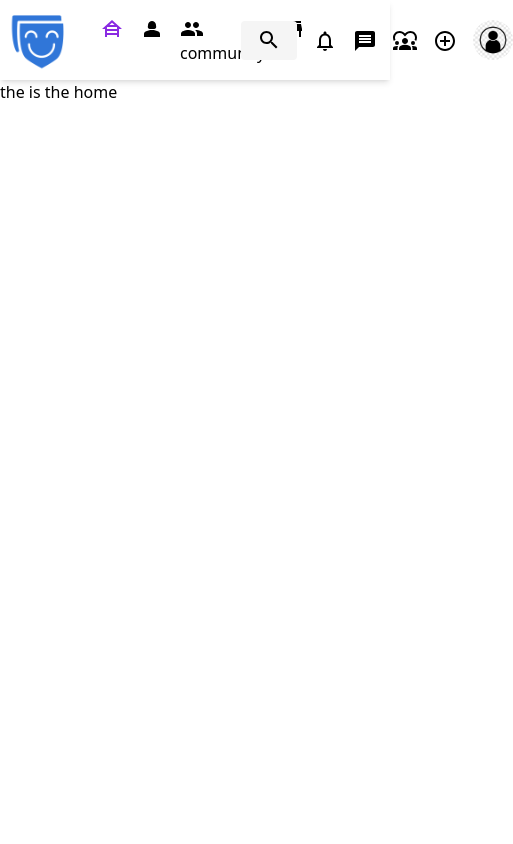
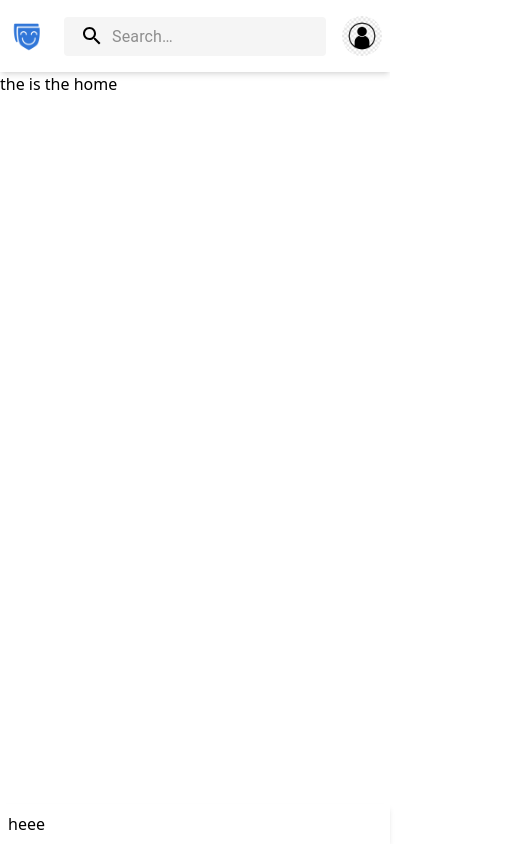
Before and after one commit to nceedee/nectto-userside, a Next.js app: page / in a window 390 px wide. Shown: the whole page, 513 px wide, since content can reach past the window. Built offline with nearby package versions, Linux system fonts and the light colour scheme.

Commit message:
working on the mobile header

```diff
--- a/components/Header/AppLogo/AppLogo.tsx
+++ b/components/Header/AppLogo/AppLogo.tsx
@@ -1,12 +1,18 @@
 import Image from "next/image";
 
-export const AppLogo = () => {
+export const AppLogo = ({
+  width,
+  height,
+}: {
+  width: number;
+  height: number;
+}) => {
   return (
     <Image
       src="/images/logo_only_nectTo.png"
       alt="necto logo"
-      width={80}
-      height={80}
+      width={width}
+      height={height}
     />
   );
 };
--- a/components/Header/Header.tsx
+++ b/components/Header/Header.tsx
@@ -1,4 +1,3 @@
-
 import * as React from "react";
 import { useState } from "react";
 import { AppLogo } from "./AppLogo/AppLogo";
@@ -18,7 +17,7 @@ export const Header: React.FC<HeaderProps> = () => {
 
   return (
     <header
-      className={`bg-primary shadow-md sticky w-full left-0 top-0 ${
+      className={`bg-primary shadow-md sticky w-full right-0 top-0 ${
         isSearchFocused ? "search-focused" : ""
       }`}
     >
@@ -28,7 +27,7 @@ export const Header: React.FC<HeaderProps> = () => {
             isSearchFocused ? "hidden" : ""
           }`}
         >
-          <AppLogo />
+          <AppLogo height={70} width={70} />
           <IconMenusLeft />
         </div>
         <div>
--- /dev/null
+++ b/components/Header/MobileHeader/BottomHeader/BottomHeader.tsx
@@ -0,0 +1,7 @@
+export const BottomHeader = () => {
+  return (
+    <header className="bg-primary shadow-md fixed p-2 w-full  bottom-0">
+      heee
+    </header>
+  );
+};
--- /dev/null
+++ b/components/Header/MobileHeader/TopHeade/TopHeader.tsx
@@ -0,0 +1,20 @@
+import { useState } from "react";
+import { AppLogo } from "../../AppLogo/AppLogo";
+import { Search } from "../../Search/Search";
+import { Profile } from "@/components/Global/Profile/Profile";
+
+export const TopHeader = () => {
+  const [isSearchFocused, setIsSearchFocused] = useState<boolean>(true);
+
+  const handleSearchFocusChange = (focused: boolean) => {
+    setIsSearchFocused(focused);
+  };
+
+  return (
+    <header className="bg-primary shadow-md sticky p-2 w-full right-0 top-0 flex items-center">
+      <AppLogo height={40} width={40} />
+          <Search onFocusChange={handleSearchFocusChange} />
+          <Profile/>
+    </header>
+  );
+};
--- a/components/Header/Search/Search.tsx
+++ b/components/Header/Search/Search.tsx
@@ -73,11 +73,7 @@ export const Search: React.FC<ISearchProps> = ({ onFocusChange }) => {
           onFocus={handleFocus}
           onBlur={handleBlur}
         />
-        {isFocused && (
-          <div className="absolute inset-y-0 right-0 pr-2 flex items-center">
-            <EastIcon  />
-          </div>
-        )}
+
       </SearchSide>
     </Toolbar>
   );
--- a/pages/_app.tsx
+++ b/pages/_app.tsx
@@ -1,16 +1,71 @@
+// import { Header } from "@/components/Header/Header";
+// import "@/styles/globals.css";
+// import type { AppProps } from "next/app";
+// import { Fragment } from "react";
+
+// const App = ({ Component, pageProps }: AppProps) => {
+//   return (
+//     <div>
+//       <Header />
+//       <div className="m-auto h-full w-full  max-w-7xl">
+//         <Component {...pageProps} />
+//       </div>
+//     </div>
+//   );
+// };
+// export default App;
+
 import { Header } from "@/components/Header/Header";
 import "@/styles/globals.css";
 import type { AppProps } from "next/app";
-import { Fragment } from "react";
+import { Fragment, useEffect, useState } from "react";
+import { TopHeader } from "@/components/Header/MobileHeader/TopHeade/TopHeader";
+import { BottomHeader } from "@/components/Header/MobileHeader/BottomHeader/BottomHeader";
+const App = ({ Component, pageProps }: AppProps) => {
+  // Define a breakpoint for mobile screens (adjust as needed)
+  const MOBILE_BREAKPOINT = 991; // For example, consider screens with width <= 768px as mobile
 
-const App = ({ Component, pageProps }: AppProps) => {
+  // Initialize state to track whether it's a mobile screen or not
+  const [isMobile, setIsMobile] = useState(false);
+
+  useEffect(() => {
+    // Function to check if the screen width is less than or equal to the mobile breakpoint
+    const checkIsMobile = () => {
+      setIsMobile(window.innerWidth <= MOBILE_BREAKPOINT);
+    };
+
+    // Initial check
+    checkIsMobile();
+
+    // Listen for window resize events and update the state accordingly
+    window.addEventListener("resize", checkIsMobile);
+
+    // Clean up the event listener on component unmount
+    return () => {
+      window.removeEventListener("resize", checkIsMobile);
+    };
+  }, []); // Empty dependency array ensures this effect runs once on mount
+
   return (
     <div>
-      <Header />
-      <div className="m-auto h-full w-full  max-w-7xl">
-        <Component {...pageProps} />
-      </div>
+      {isMobile ? (
+        // Mobile layout
+        <Fragment>
+          <TopHeader /> {/* Show at the top */}
+          <Component {...pageProps} />
+          <BottomHeader /> {/* Show at the bottom */}
+        </Fragment>
+      ) : (
+        // Desktop layout
+        <div>
+          <Header />
+          <div className="m-auto h-full w-full  max-w-7xl">
+            <Component {...pageProps} />
+          </div>
+        </div>
+      )}
     </div>
   );
 };
+
 export default App;
```
Also changed, not shown: 1 other file (tests, documents, lock files or other folders).
